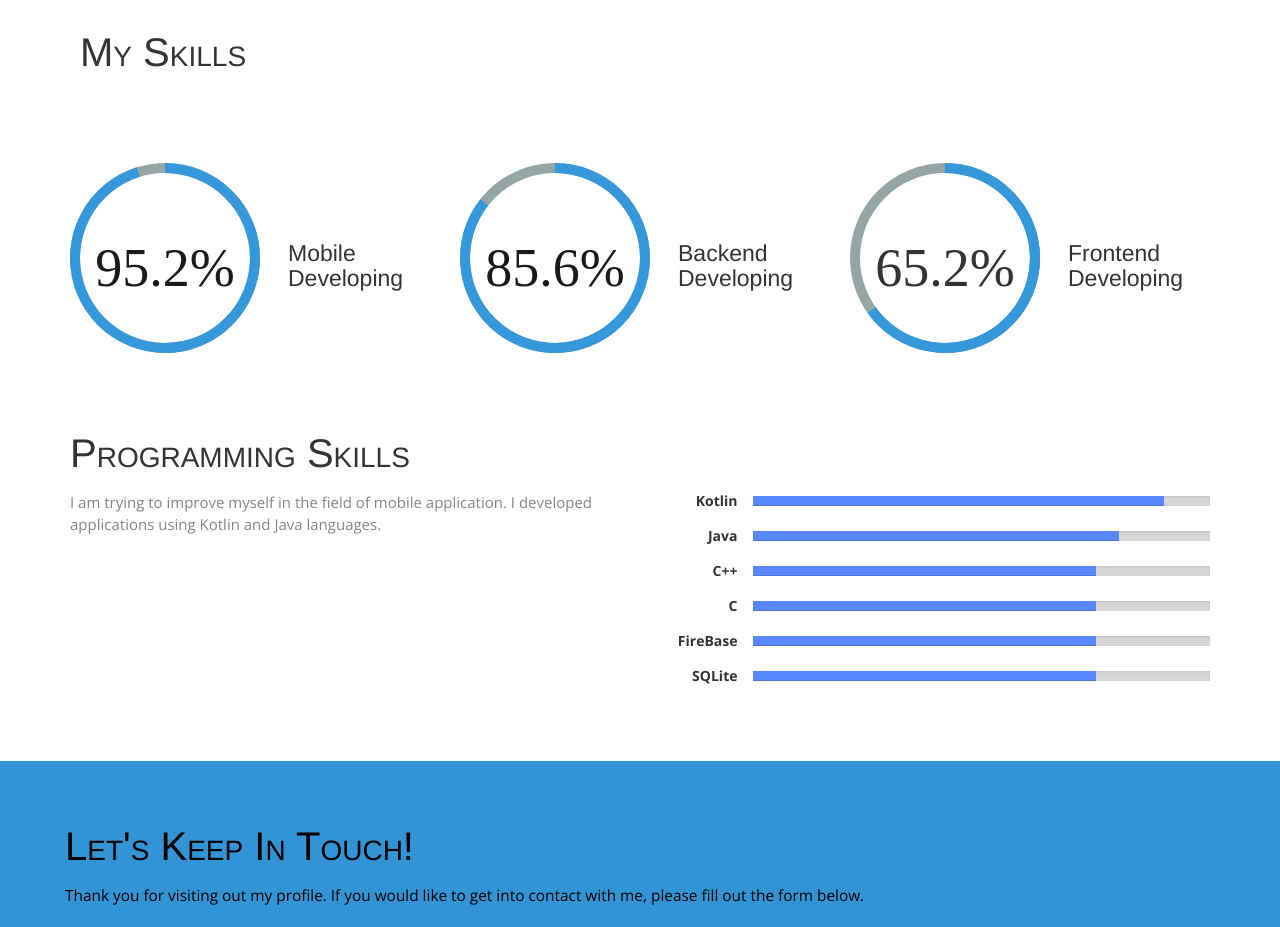
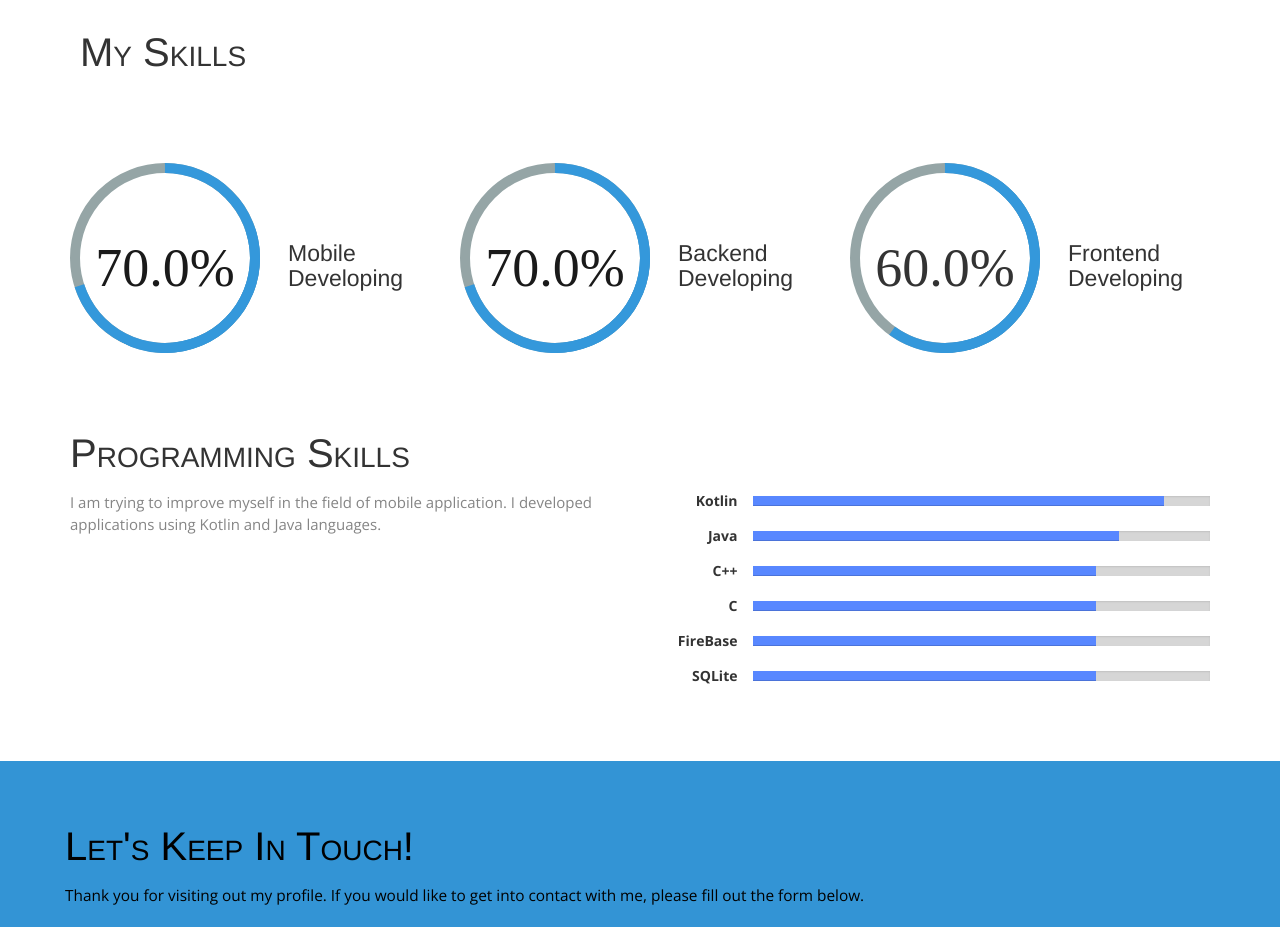
Before and after one commit to enesdemrr/enesdemir.github.io, a plain HTML site: page index.html in a window 1280 px wide. Shown: the part 1680-2607 px from the top of the page. Drawn offline with nearby package versions, Linux system fonts and the light colour scheme.

Commit message:
Update index.html

```diff
--- a/index.html
+++ b/index.html
@@ -108,19 +108,19 @@
     </div>
     <div class="row skillContainer">
       <div class="col-md-4 skillBox">
-        <div id="diagram-id-1" class="diagram" data-percent="95.2%"></div>
+        <div id="diagram-id-1" class="diagram" data-percent="70.0%"></div>
         <div class="chart-text">
           <h4>Mobile Developing</h4>
         </div>
       </div>
          <div class="col-md-4 skillBox">
-        <div id="diagram-id-3" class="diagram" data-percent="85.6%"></div>
+        <div id="diagram-id-3" class="diagram" data-percent="70.0%"></div>
         <div class="chart-text">
           <h4>Backend Developing</h4>
         </div>
       </div>
       <div class="col-md-4 skillBox">
-        <div id="diagram-id-2" class="diagram" data-percent="65.2%"></div>
+        <div id="diagram-id-2" class="diagram" data-percent="60.0%"></div>
         <div class="chart-text">
           <h4>Frontend Developing</h4>
         </div>
```
